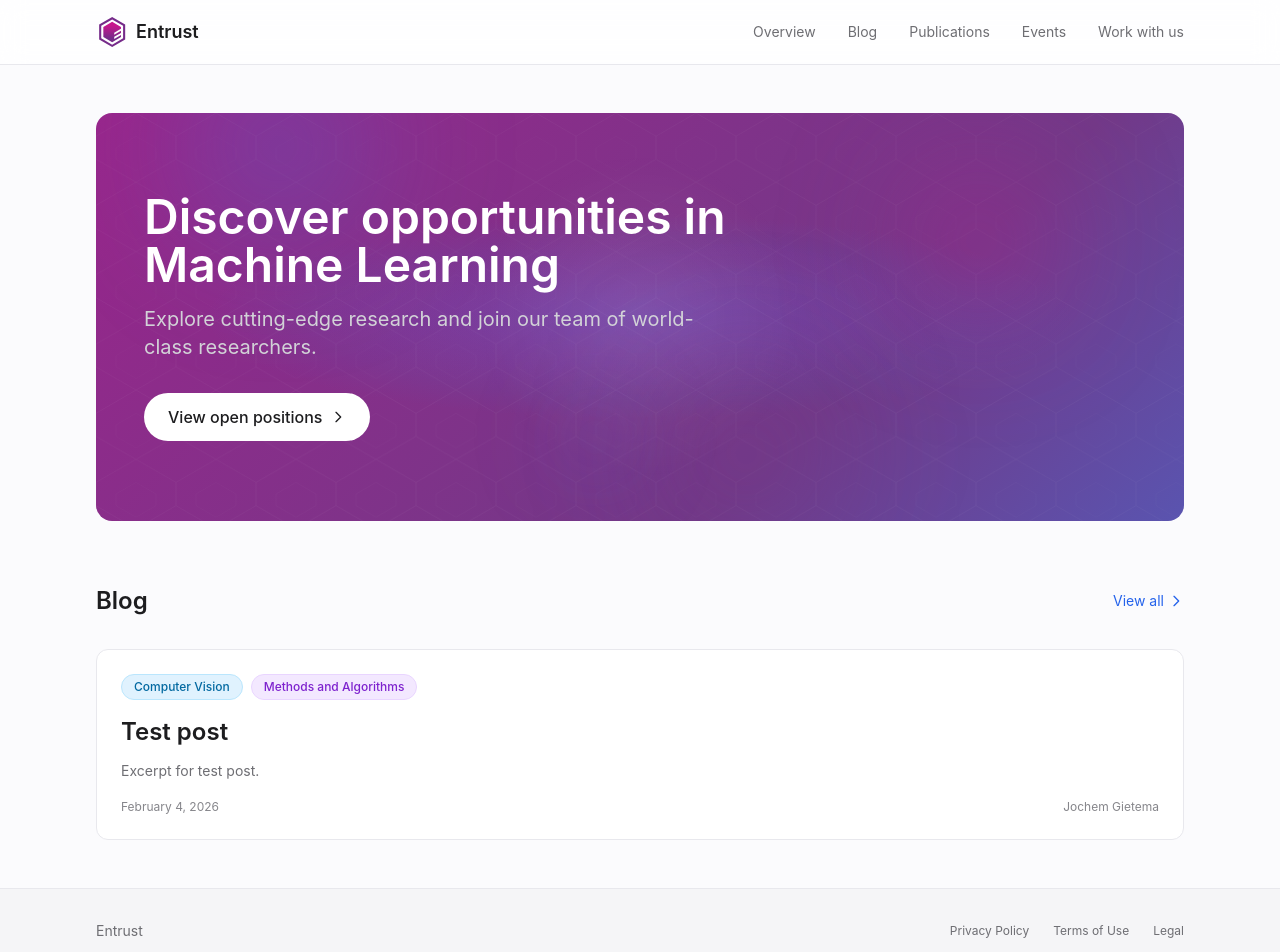
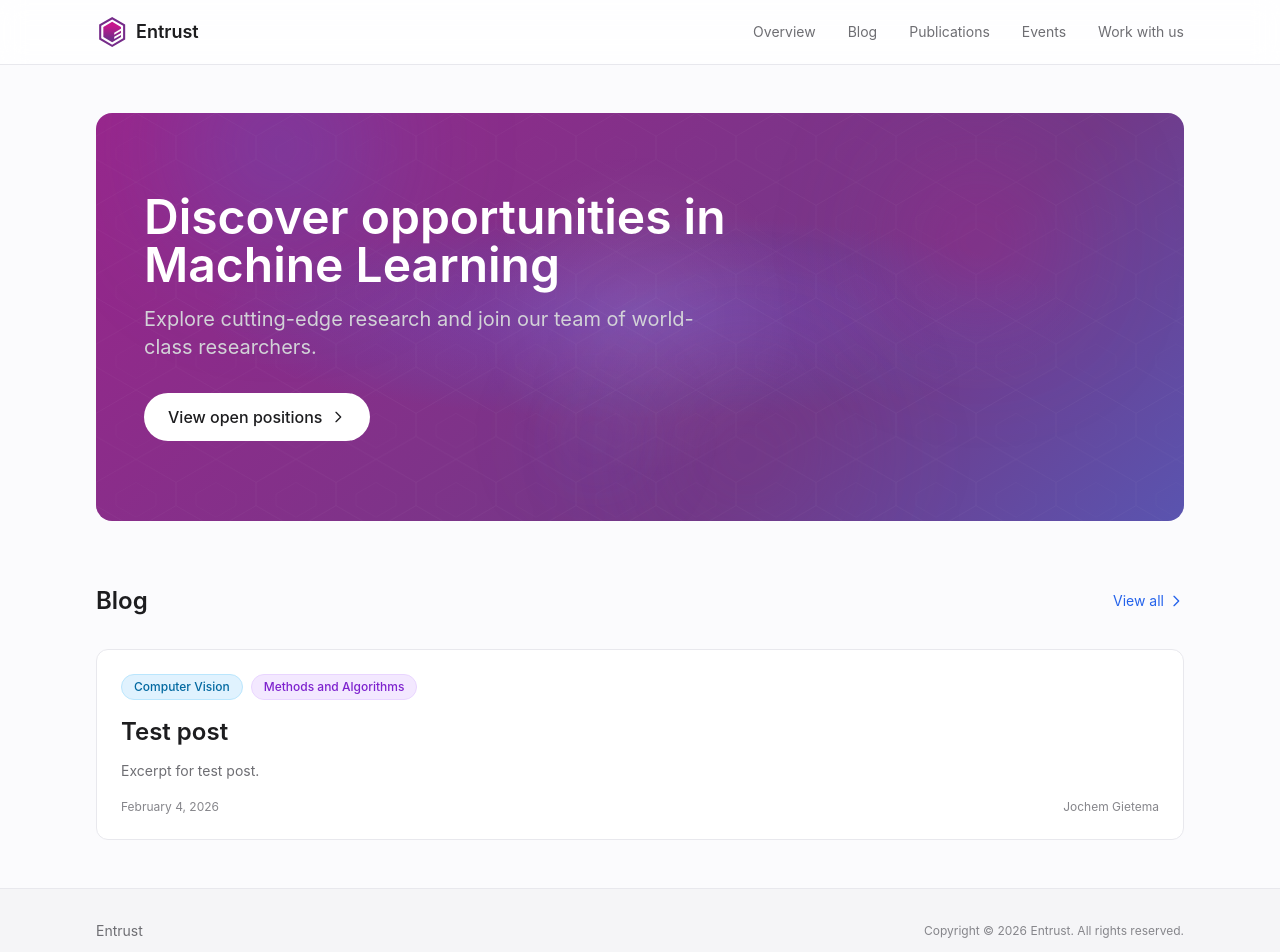
Before and after one commit to entrust-ml/entrust-ml.github.io, a Next.js app: page / in a window 1280 px wide. Shown: the top 952 px of the page. Built offline with nearby package versions, Linux system fonts and the light colour scheme.

Commit message:
update footer

```diff
--- a/src/components/Footer.tsx
+++ b/src/components/Footer.tsx
@@ -1,10 +1,4 @@
 import Link from 'next/link';
-
-const footerLinks = [
-  { href: '/privacy', label: 'Privacy Policy' },
-  { href: '/terms', label: 'Terms of Use' },
-  { href: '/legal', label: 'Legal' },
-];
 
 export default function Footer() {
   const currentYear = new Date().getFullYear();
@@ -12,31 +6,13 @@ export default function Footer() {
   return (
     <footer className="bg-apple-gray-100 border-t border-apple-gray-200">
       <div className="max-w-6xl mx-auto px-4 sm:px-6 lg:px-8 py-8">
-        <div className="flex flex-col md:flex-row items-center justify-between space-y-4 md:space-y-0">
-          {/* Breadcrumb / Logo */}
-          <div className="flex items-center space-x-2 text-sm text-apple-gray-500">
+        <div className="flex items-center justify-between">
+          <div className="text-sm text-apple-gray-500">
             <Link href="/" className="hover:text-apple-gray-700 transition-colors">
               Entrust
             </Link>
           </div>
-
-          {/* Links */}
-          <nav className="flex items-center space-x-6">
-            {footerLinks.map((link) => (
-              <Link
-                key={link.href}
-                href={link.href}
-                className="text-xs text-apple-gray-500 hover:text-apple-gray-700 transition-colors"
-              >
-                {link.label}
-              </Link>
-            ))}
-          </nav>
-        </div>
-
-        {/* Copyright */}
-        <div className="mt-8 pt-6 border-t border-apple-gray-200">
-          <p className="text-xs text-apple-gray-400 text-center">
+          <p className="text-xs text-apple-gray-400">
             Copyright &copy; {currentYear} Entrust. All rights reserved.
           </p>
         </div>
```
